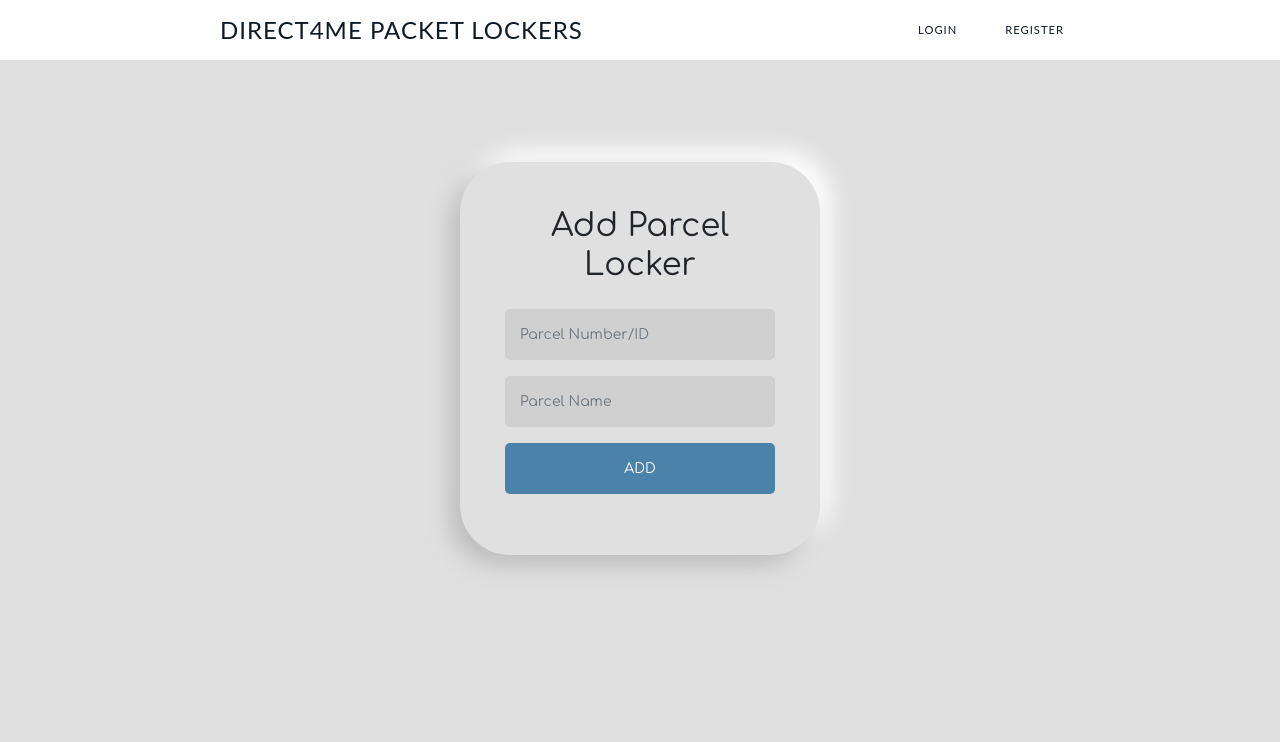
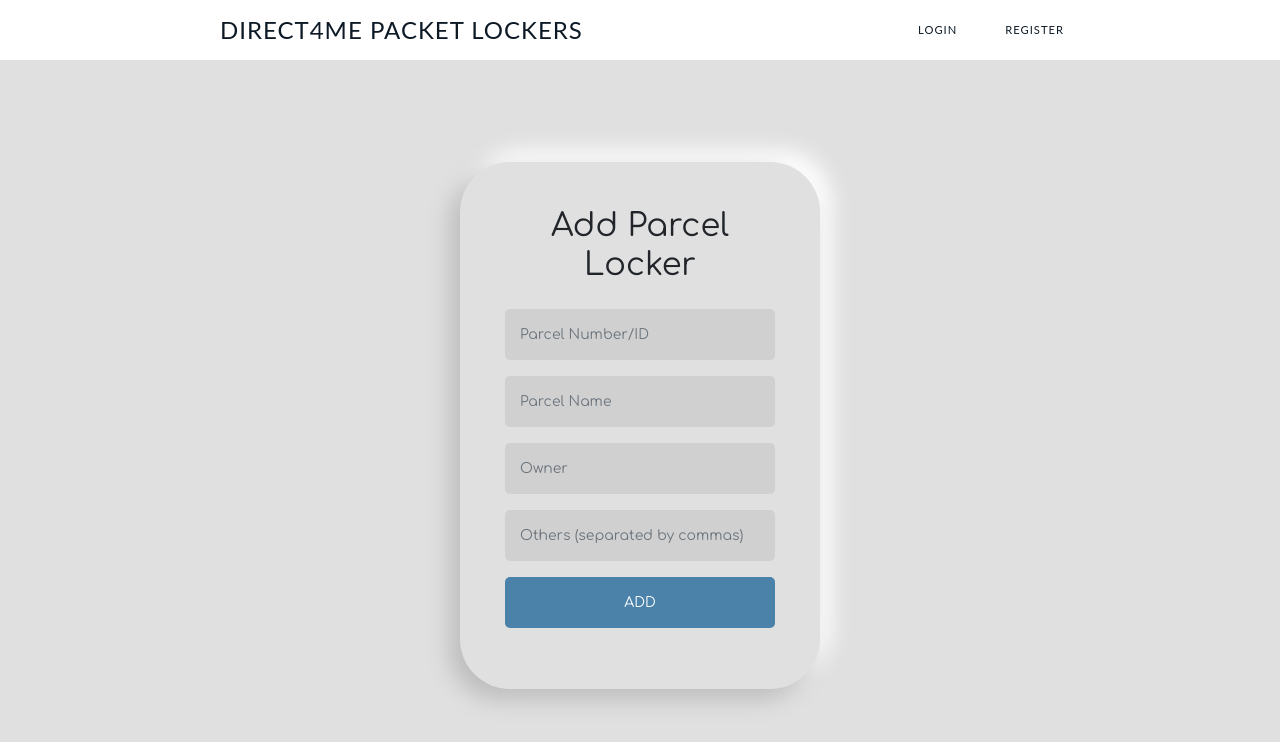
Before and after one commit to zigadjurovic/RAI, a React (Create React App) app in the folder frontend/: page /addParcelLocker in a window 1280 px wide. Shown: the top 742 px of the page. Built offline with nearby package versions, Linux system fonts and the light colour scheme.

Commit message:
FE - added new values

```diff
--- a/frontend/src/components/AddParcelLocker.js
+++ b/frontend/src/components/AddParcelLocker.js
@@ -6,6 +6,8 @@ import './styles/AddParcelLocker.css';
 function AddParcelLocker() {
   const [numberParcelLocker, setNumberParcelLocker] = useState('');
   const [nameParcelLocker, setNameParcelLocker] = useState('');
+  const [owner, setOwner] = useState(''); // Add owner state
+  const [others, setOthers] = useState([]); // Add others state
   const [uploaded, setUploaded] = useState(false);
 
   const onSubmit = async (e) => {
@@ -18,7 +20,9 @@ function AddParcelLocker() {
 
     const payload = {
       numberParcelLocker,
-      nameParcelLocker
+      nameParcelLocker,
+      owner, // Include owner value in the payload
+      others // Include others value in the payload
     };
 
     try {
@@ -34,7 +38,7 @@ function AddParcelLocker() {
       <form className="form-group mx-auto" onSubmit={onSubmit}>
         {uploaded && <Navigate replace to="/" />}
         <div className="mb-3">
-        <h2>Add Parcel Locker</h2>
+          <h2>Add Parcel Locker</h2>
           <input
             type="text"
             className="form-control"
@@ -54,6 +58,26 @@ function AddParcelLocker() {
             onChange={(e) => setNameParcelLocker(e.target.value)}
           />
         </div>
+        <div className="mb-3">
+          <input
+            type="text"
+            className="form-control"
+            name="owner"
+            placeholder="Owner"
+            value={owner}
+            onChange={(e) => setOwner(e.target.value)}
+          />
+        </div>
+        <div className="mb-3">
+          <input
+            type="text"
+            className="form-control"
+            name="others"
+            placeholder="Others (separated by commas)"
+            value={others}
+            onChange={(e) => setOthers(e.target.value.split(','))}
+          />
+        </div>
         <div className="mb-3 text-center">
           <button className="btn btn-primary" type="submit" name="submit">Add</button>
         </div>
```
